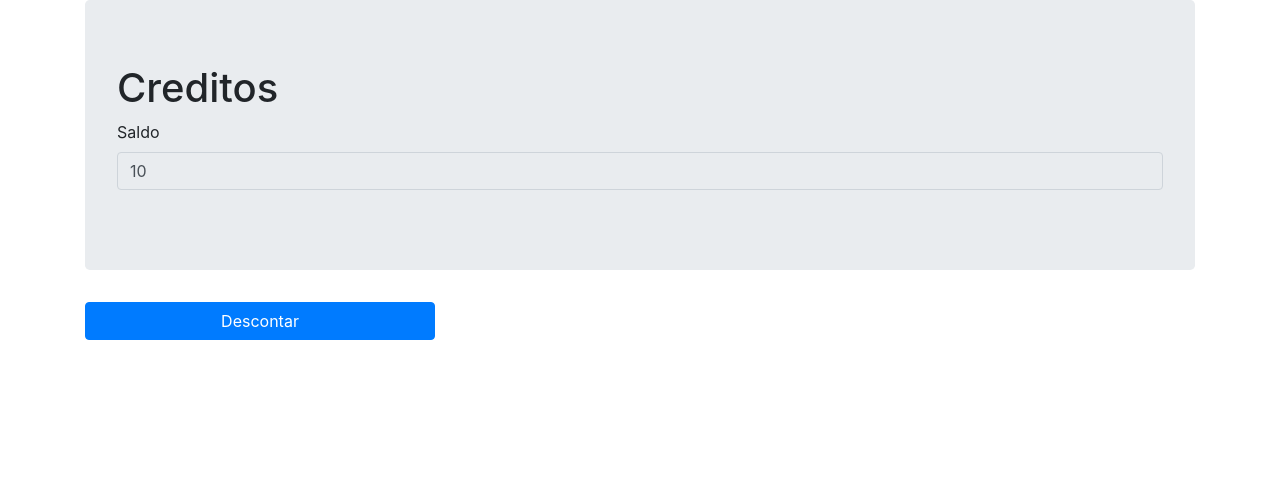
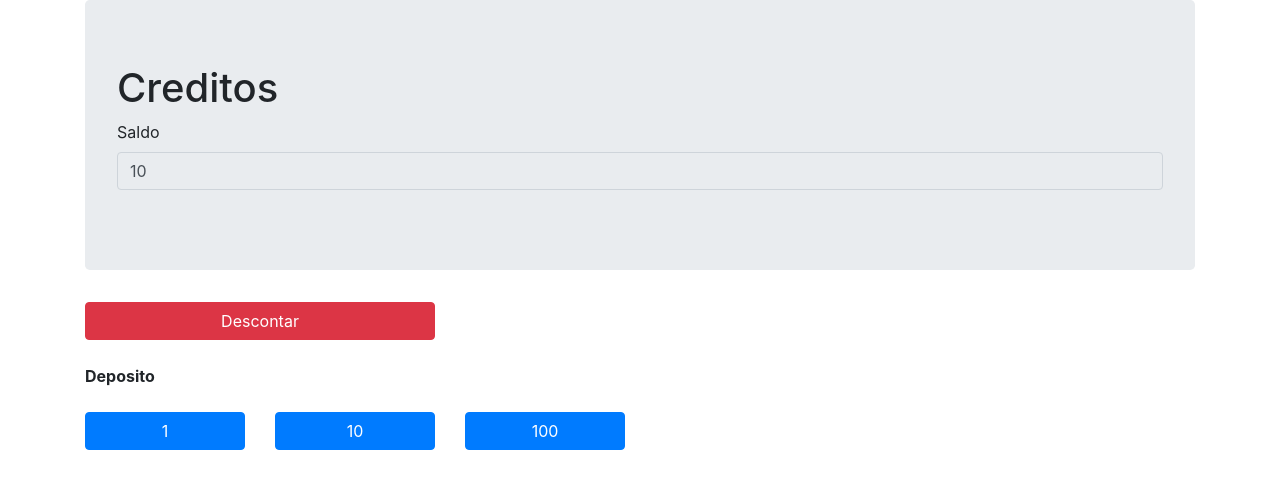
Before and after one commit to jefferson-assis/prjCredito, an Angular app in the folder prjCredito/: page / in a window 1280 px wide. Shown: the top 488 px of the page. Built offline with nearby package versions, Linux system fonts and the light colour scheme.

Commit message:
implementando um serviço

```diff
--- a/prjCredito/src/app/credito/component/saldo/saldo.component.html
+++ b/prjCredito/src/app/credito/component/saldo/saldo.component.html
@@ -15,6 +15,26 @@
 </div>
 <div class="row">
   <div class="col-4">
-    <button class="btn btn-primary btn-block "(click)="calcula(-1)">Descontar</button>
+    <button class="btn btn-danger btn-block "(click)="calcula(-1)">Descontar</button>
   </div>
 </div>
+<br>
+
+<div class="form-group">
+  <label form=""><b>Deposito</b></label>
+
+</div>
+
+<div class="row">
+  <div class="col-2">
+    <button class="btn btn-primary btn-block "(click)="calcula(1)">1</button>
+  </div>
+
+  <div class="col-2">
+    <button class="btn btn-primary btn-block "(click)="calcula(10)">10</button>
+  </div>
+
+  <div class="col-2">
+    <button class="btn btn-primary btn-block "(click)="calcula(100)">100</button>
+  </div>
+</div>
```
